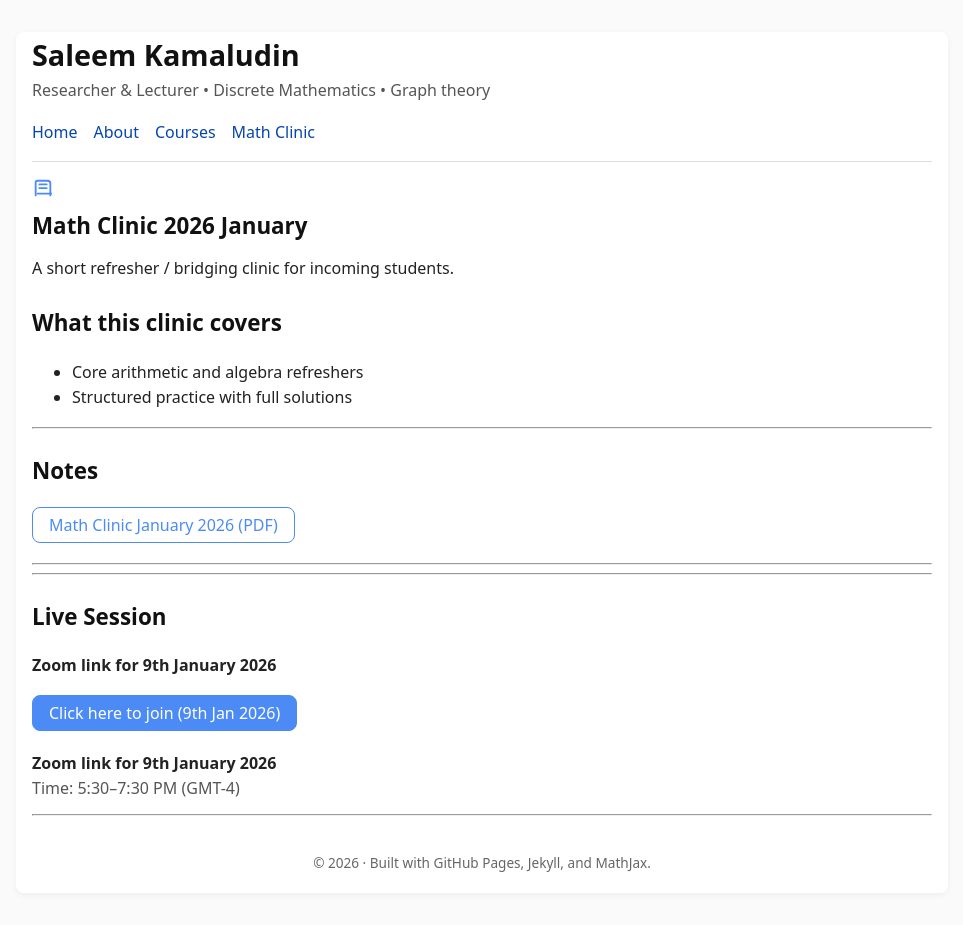
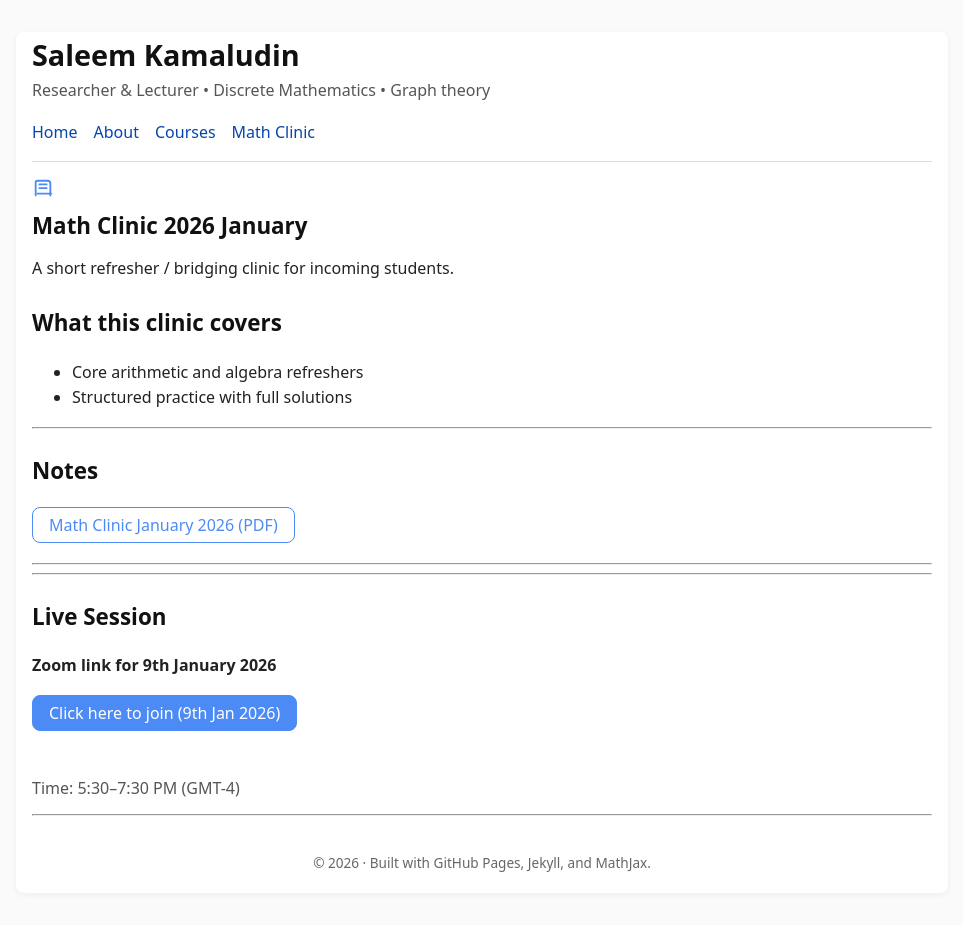
Before and after one commit to SaleemKamaludin/SaleemKamaludin.github.io, a Jekyll site: the page built from courses/math-clinic-2026/index.md, in a window 1280 px wide. Shown: the whole page, without its empty margins (158-1121 px from the left). Built offline with Jekyll 4.4.1, drawn with Linux system fonts in a browser that asks for light colours.

Commit message:
Update index.md

```diff
--- a/courses/math-clinic-2026/index.md
+++ b/courses/math-clinic-2026/index.md
@@ -84,4 +84,4 @@ permalink: /courses/math-clinic-2026/
     Click here to join (9th Jan 2026)
   </a>
 </div>
-<p><b>Zoom link for 9th January 2026</b><br><span style="color:#555;">Time: 5:30–7:30 PM (GMT-4)</span></p>
+<p><br><span style="color:#555;">Time: 5:30–7:30 PM (GMT-4)</span></p>
```
